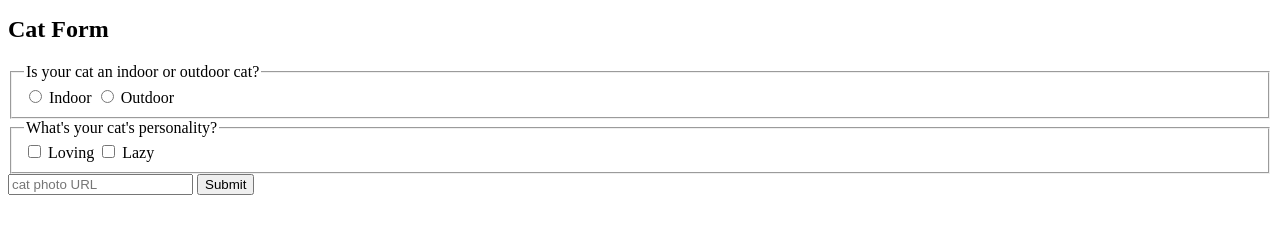
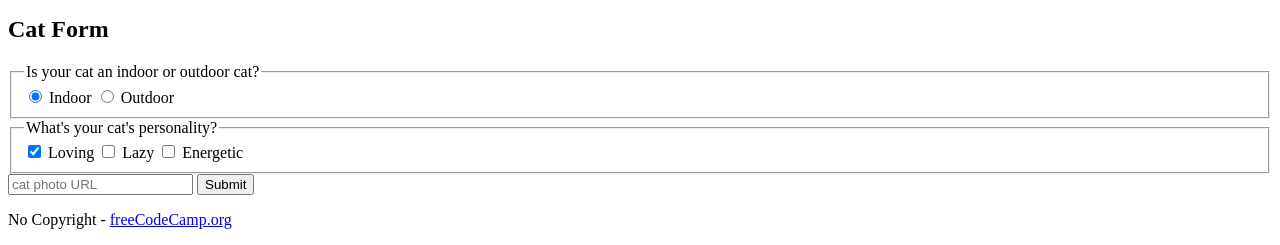
Before and after one commit to yusufornek/FreeCodeCamp, a plain HTML site: page index.html in a window 1280 px wide. Shown: the part 1394-1639 px from the top of the page. Before the commit the page ends 1605 px from the top, so only its background shows below. Drawn offline with Linux system fonts and the light colour scheme.

Commit message:
last codes added

```diff
--- a/index.html
+++ b/index.html
@@ -1,4 +1,5 @@
 <html>
+
 <body>
   <h1>CatPhotoApp</h1>
   <main>
@@ -6,7 +7,9 @@
       <h2>Cat Photos</h2>
       <!-- TODO: Add link to cat photos -->
       <p>Click here to view more <a target="_blank" href="https://freecatphotoapp.com">cat photos</a>.</p>
-        <a href="https://freecatphotoapp.com"><img src="https://cdn.freecodecamp.org/curriculum/cat-photo-app/relaxing-cat.jpg" alt="A cute orange cat lying on its back."></a>
+      <a href="https://freecatphotoapp.com"><img
+          src="https://cdn.freecodecamp.org/curriculum/cat-photo-app/relaxing-cat.jpg"
+          alt="A cute orange cat lying on its back."></a>
     </section>
     <section>
       <h2>Cat Lists</h2>
@@ -17,7 +20,8 @@
         <li>lasagna</li>
       </ul>
       <figure>
-          <img src="https://cdn.freecodecamp.org/curriculum/cat-photo-app/lasagna.jpg" alt="A slice of lasagna on a plate.">
+        <img src="https://cdn.freecodecamp.org/curriculum/cat-photo-app/lasagna.jpg"
+          alt="A slice of lasagna on a plate.">
         <figcaption>Cats <em>love</em> lasagna.</figcaption>
       </figure>
       <h3>Top 3 things cats hate:</h3>
@@ -27,7 +31,8 @@
         <li>other cats</li>
       </ol>
       <figure>
-          <img src="https://cdn.freecodecamp.org/curriculum/cat-photo-app/cats.jpg" alt="Five cats looking around a field.">
+        <img src="https://cdn.freecodecamp.org/curriculum/cat-photo-app/cats.jpg"
+          alt="Five cats looking around a field.">
         <figcaption>Cats <strong>hate</strong> other cats.</figcaption>
       </figure>
     </section>
@@ -36,18 +41,27 @@
       <form action="https://freecatphotoapp.com/submit-cat-photo">
         <fieldset>
           <legend>Is your cat an indoor or outdoor cat?</legend>
-            <label><input id="indoor" type="radio" name="indoor-outdoor" value="indoor"> Indoor</label>
+          <label><input id="indoor" type="radio" name="indoor-outdoor" value="indoor" checked> Indoor</label>
           <label><input id="outdoor" type="radio" name="indoor-outdoor" value="outdoor"> Outdoor</label>
         </fieldset>
         <fieldset>
           <legend>What's your cat's personality?</legend>
-            <input id="loving" type="checkbox" name="personality"> <label for="loving">Loving</label>
-            <input id="lazy" type="checkbox" name="personality"> <label for="lazy">Lazy</label>
+          <input id="loving" type="checkbox" name="personality" value="loving" checked> <label
+            for="loving">Loving</label>
+          <input id="lazy" type="checkbox" name="personality" value="lazy"> <label for="lazy">Lazy</label>
+          <input id="energetic" type="checkbox" name="personality" value="energetic"> <label
+            for="energetic">Energetic</label>
         </fieldset>
         <input type="text" name="catphotourl" placeholder="cat photo URL" required>
         <button type="submit">Submit</button>
       </form>
     </section>
   </main>
+  <footer>
+    <p>
+      No Copyright - <a href="https://www.freecodecamp.org">freeCodeCamp.org</a>
+    </p>
+  </footer>
 </body>
+
 </html>
```
Lines whose indentation alone changed are shown as unchanged.
